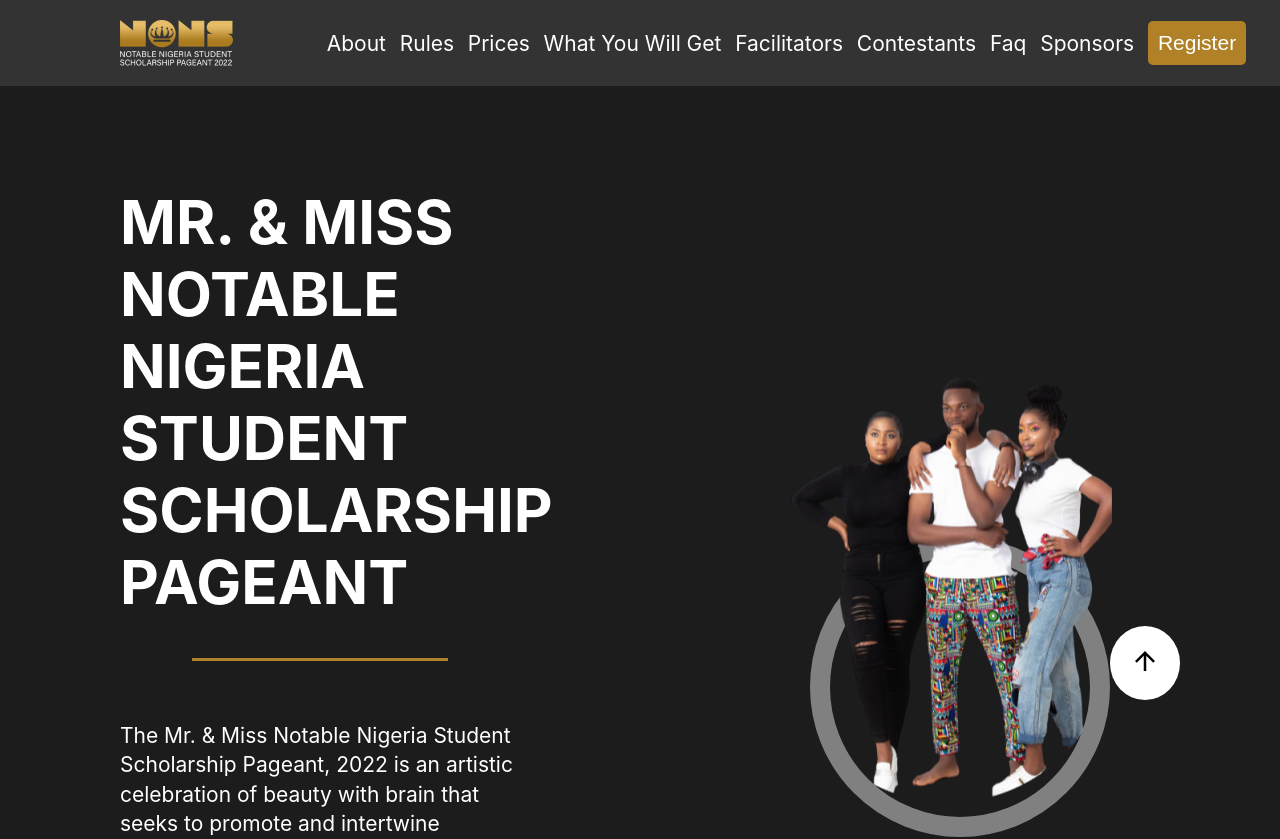
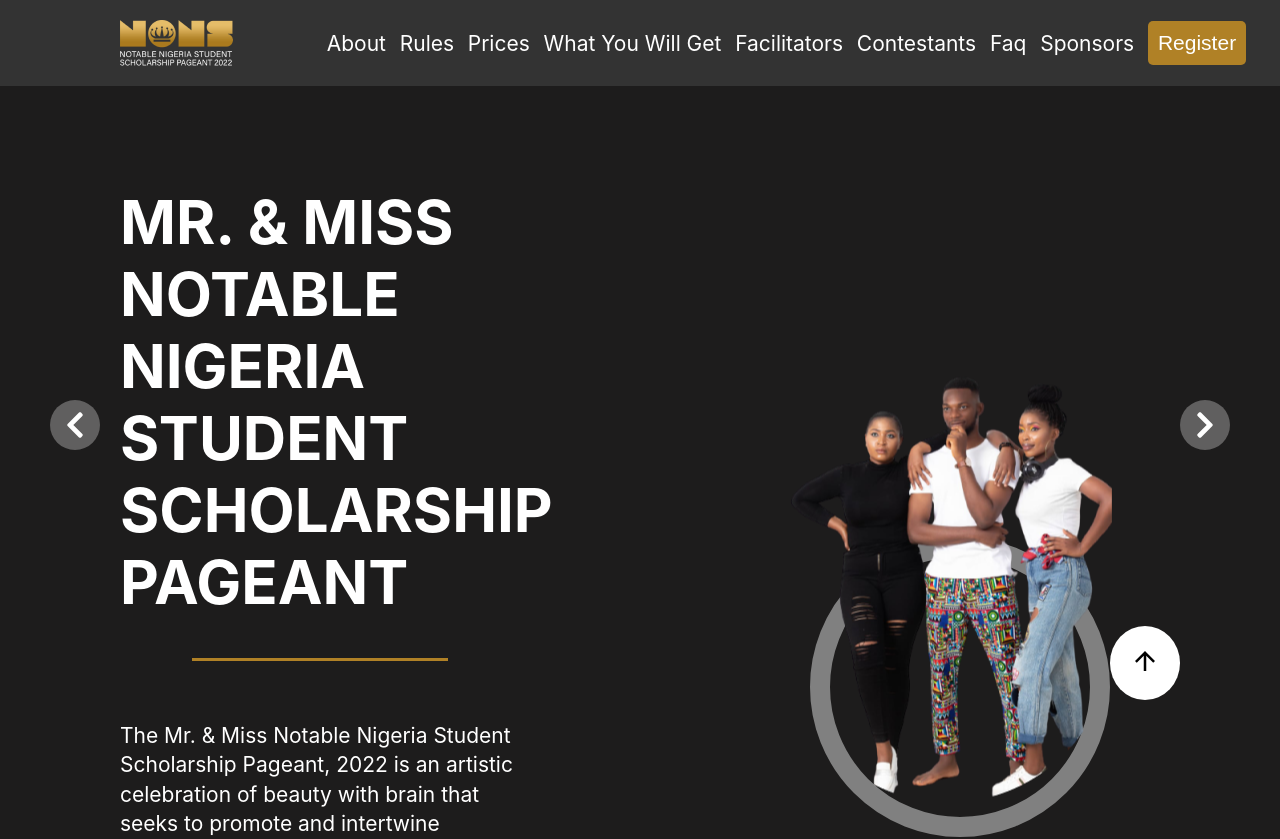
Before and after one commit to jdavyds/nons, a React (Create React App) app: page / in a window 1280 px wide. Shown: the top 839 px of the page. Built offline with nearby package versions, Linux system fonts and the light colour scheme.

Commit message:
minor border

```diff
--- a/src/components/schools/schools.js
+++ b/src/components/schools/schools.js
@@ -10,7 +10,7 @@ import unilag from './../img/unilag.png'
 import benson from './../img/benson.png'
 import last from './../img/last.png'
 import { FontAwesomeIcon } from '@fortawesome/react-fontawesome'
-import { faChevronLeft, faChevronRight, faCrown } from '@fortawesome/free-solid-svg-icons'
+import { faChevronLeft, faChevronRight} from '@fortawesome/free-solid-svg-icons'
 
 function Schools() {
     return(
--- a/src/components/welcome/welcome.css
+++ b/src/components/welcome/welcome.css
@@ -5,11 +5,33 @@
     overflow-x: hidden;
 }
 .intro {
+    position: relative;
     width: 50%;
     display: flex;
     flex-direction: column;
     justify-content: center;
     align-items: center;
+}
+.navigate {
+    background: rgb(96, 95, 95);
+    color: white;
+    position: absolute;
+    top: 50%;
+    min-width: 50px;
+    min-height: 50px;
+    padding: 10px;
+    font-size: 23px;
+    border: none;
+    border-radius: 50%;
+    display: flex;
+    align-self: center;
+    justify-self: center;
+}
+.navigate.left {
+    left: 50px;
+}
+.navigate.right {
+    right: 50px;
 }
 .intro h1 {
     margin-top: 100px;
--- a/src/components/welcome/welcome.js
+++ b/src/components/welcome/welcome.js
@@ -3,10 +3,14 @@ import contestant from './../img/contestant.png'
 import evenza from './../img/EVENZA.png'
 import mcharm from './../img/MCHARM.png'
 import ullweb from './../img/ULLWEB WHITE 1.png'
+import { FontAwesomeIcon } from '@fortawesome/react-fontawesome'
+import { faChevronLeft, faChevronRight} from '@fortawesome/free-solid-svg-icons'
 
 function Welcome() {
     return(
         <div className="welcome">
+            <FontAwesomeIcon className='navigate left' icon={faChevronLeft}/>
+            <FontAwesomeIcon className='navigate right' icon={faChevronRight}/>
             <section className='intro'>
                 <h1>
                 MR. & MISS NOTABLE NIGERIA STUDENT SCHOLARSHIP PAGEANT
```
